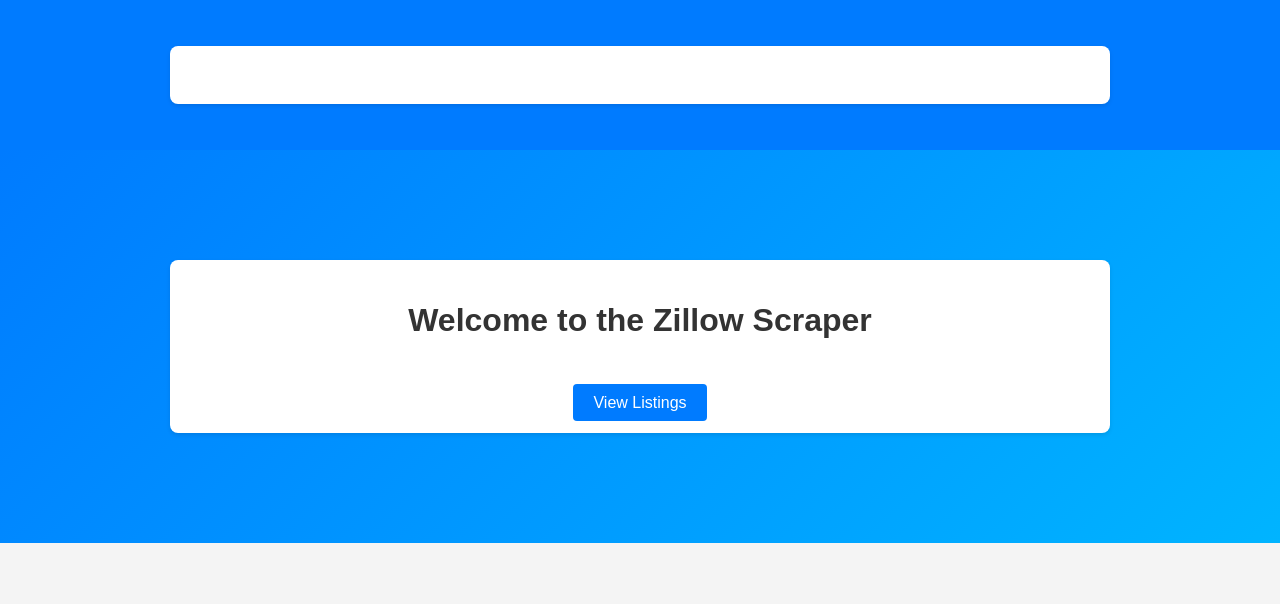
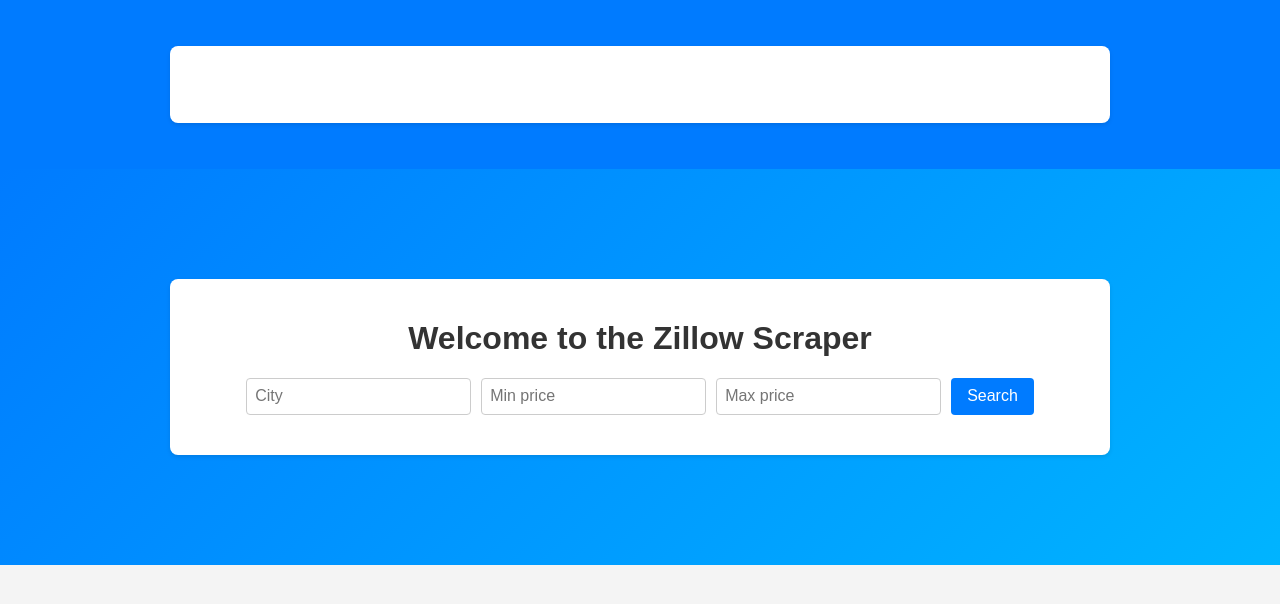
Before and after one commit to ajs2583/Zillow-Apartment-Scraper, a Flask app: page / in a window 1280 px wide. Shown: the top 604 px of the page. Run offline with Flask 3, Linux system fonts and the light colour scheme.

Commit message:
Add city search and price filtering UI

```diff
--- a/app.py
+++ b/app.py
@@ -1,4 +1,4 @@
-from flask import Flask, render_template
+from flask import Flask, render_template, request
 import requests
 from bs4 import BeautifulSoup
 
@@ -22,10 +22,22 @@ HEADER = {
 }
 
 
-def scrape_listings():
-    """Scrape listing data from Zillow search results."""
+def scrape_listings(city: str | None = None):
+    """Scrape listing data from Zillow search results.
 
-    response = requests.get(url=ZILLOW_URL, headers=HEADER)
+    Parameters
+    ----------
+    city: str | None
+        Optional city slug used to build the Zillow URL. Spaces are replaced
+        with hyphens. If omitted, the default ``ZILLOW_URL`` is used.
+    """
+
+    url = ZILLOW_URL
+    if city:
+        slug = city.strip().replace(" ", "-")
+        url = f"https://www.zillow.com/homes/for_rent/{slug}/1-_beds/"
+
+    response = requests.get(url=url, headers=HEADER)
     soup = BeautifulSoup(response.text, "html.parser")
 
     data_script = soup.find("script", id="__NEXT_DATA__", type="application/json")
@@ -68,8 +80,35 @@ def home():
 
 @app.route('/listings')
 def index():
-    listings = scrape_listings()
-    return render_template('index.html', listings=listings)
+    city = request.args.get('city')
+    min_price = request.args.get('min_price', type=int)
+    max_price = request.args.get('max_price', type=int)
+
+    listings = scrape_listings(city)
+
+    # filter by price if numeric value available
+    if min_price is not None or max_price is not None:
+        filtered = []
+        for item in listings:
+            price_str = item.get('price') or ''
+            try:
+                price_val = int(''.join(ch for ch in price_str if ch.isdigit()))
+            except ValueError:
+                continue
+            if min_price is not None and price_val < min_price:
+                continue
+            if max_price is not None and price_val > max_price:
+                continue
+            filtered.append(item)
+        listings = filtered
+
+    return render_template(
+        'index.html',
+        listings=listings,
+        city=city or '',
+        min_price=min_price if min_price is not None else '',
+        max_price=max_price if max_price is not None else ''
+    )
 
 
 if __name__ == '__main__':
--- a/static/style.css
+++ b/static/style.css
@@ -5,7 +5,8 @@ body {
     padding: 0;
 }
 
-.navbar {
+
+.header {
     background: #007BFF;
     padding: 1rem;
 }
@@ -14,6 +15,7 @@ body {
     color: #fff;
     font-weight: bold;
     text-decoration: none;
+    margin: 0;
 }
 
 .hero {
@@ -81,3 +83,30 @@ a {
 a:hover {
     text-decoration: underline;
 }
+
+.search-form {
+    display: flex;
+    gap: 10px;
+    margin: 20px 0;
+    flex-wrap: wrap;
+    justify-content: center;
+}
+
+.search-form input {
+    padding: 8px;
+    border: 1px solid #ccc;
+    border-radius: 4px;
+}
+
+.search-form .btn {
+    padding: 8px 16px;
+    border: none;
+    border-radius: 4px;
+    background: #007BFF;
+    color: #fff;
+    cursor: pointer;
+}
+
+.search-form .btn:hover {
+    background: #0056b3;
+}
--- a/templates/base.html
+++ b/templates/base.html
@@ -8,11 +8,11 @@
     <link rel="stylesheet" href="{{ url_for('static', filename='style.css') }}">
 </head>
 <body>
-    <nav class="navbar">
+    <header class="header">
         <div class="container">
-            <a href="/" class="logo">Zillow Scraper</a>
+            <h1 class="logo">Zillow Scraper</h1>
         </div>
-    </nav>
+    </header>
     {% block content %}{% endblock %}
 </body>
 </html>
--- a/templates/home.html
+++ b/templates/home.html
@@ -3,8 +3,12 @@
 <div class="hero">
     <div class="container">
         <h1>Welcome to the Zillow Scraper</h1>
-        <p>Click below to fetch the latest rental listings.</p>
-        <a href="/listings" class="btn">View Listings</a>
+        <form action="{{ url_for('index') }}" method="get" class="search-form">
+            <input type="text" name="city" placeholder="City" required>
+            <input type="number" name="min_price" placeholder="Min price">
+            <input type="number" name="max_price" placeholder="Max price">
+            <button type="submit" class="btn">Search</button>
+        </form>
     </div>
 </div>
 {% endblock %}
--- a/templates/index.html
+++ b/templates/index.html
@@ -2,6 +2,12 @@
 {% block content %}
     <div class="container">
         <h1>Zillow Listings</h1>
+        <form action="{{ url_for('index') }}" method="get" class="search-form">
+            <input type="text" name="city" placeholder="City" value="{{ city }}">
+            <input type="number" name="min_price" placeholder="Min price" value="{{ min_price }}">
+            <input type="number" name="max_price" placeholder="Max price" value="{{ max_price }}">
+            <button type="submit" class="btn">Search</button>
+        </form>
         <table>
             <thead>
                 <tr>
```
Also changed, not shown: README.md.
